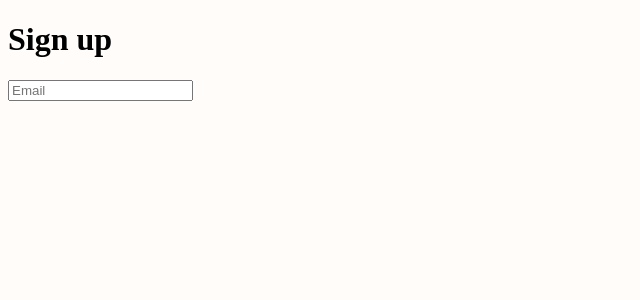
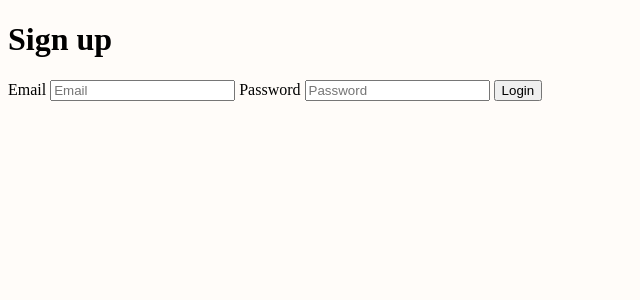
Before and after one commit to Phannelson/MelodyMap, a SvelteKit app: page /Login in a window 1280 px wide. Shown: the top 300 px of the page, without its empty margins (0-640 px from the left). Built offline with nearby package versions, Linux system fonts and the light colour scheme.

Commit message:
Set up simple login format

```diff
--- a/src/routes/Login/+page.svelte
+++ b/src/routes/Login/+page.svelte
@@ -2,8 +2,13 @@
     <h1>Sign up</h1>
     <form>
         <label>
+            Email
             <input type="text" placeholder="Email"/>
         </label>
+        <label>
+            Password
+            <input type="password" placeholder="Password"/>
+        </label>
+        <button type="submit">Login</button>
     </form>
-
 </div>
```
Lines whose indentation alone changed are shown as unchanged.
